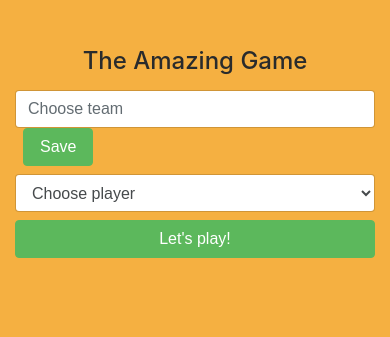
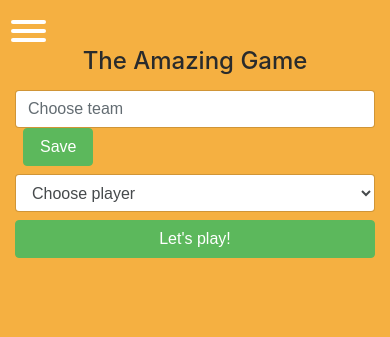
Before and after one commit to obed123456/teamgrape, a PHP site: page /startpage.html in a window 390 px wide. Shown: the top 337 px of the page. Run offline with PHP 8.4, Linux system fonts and the light colour scheme; some libraries are stand-ins or nearby versions.

Commit message:
Adding and fixed startpage menu

```diff
--- a/CSS/menu.css
+++ b/CSS/menu.css
@@ -1,15 +1,3 @@
-body
-{
-  margin: 0;
-  padding: 0;
-  width: 100vh;
-  height: 100vh;
-
-  /* make it look decent enough */
-  background: #232323;
-  color: #cdcdcd;
-  font-family: "Avenir Next", "Avenir", sans-serif;
-}
 
 a
 {
@@ -27,18 +15,25 @@ a:hover
 #menuToggle
 {
   display: block;
-  position: relative;
+  position: absolute;
   top: 50px;
   left: 50px;
-  width: 100vh;
-  height: 100vh;
-
   z-index: 1;
-
   -webkit-user-select: none;
   user-select: none;
 }
-
+@media screen and (max-width: 480px) {
+#menuToggle
+{
+  display: block;
+  position: absolute;
+  top: 20px;
+  left: 11px;
+  z-index: 1;
+  -webkit-user-select: none;
+  user-select: none;
+}
+}
 #menuToggle input
 {
   display: block;
@@ -47,12 +42,9 @@ a:hover
   position: absolute;
   top: -7px;
   left: -5px;
-
   cursor: pointer;
-
   opacity: 0; /* hide this */
   z-index: 2; /* and place it over the hamburger */
-
   -webkit-touch-callout: none;
 }
 
@@ -66,14 +58,10 @@ a:hover
   height: 4px;
   margin-bottom: 5px;
   position: relative;
-
-  background: #cdcdcd;
+  background:white;
   border-radius: 3px;
-
   z-index: 1;
-
   transform-origin: 4px 0px;
-
   transition: transform 0.5s cubic-bezier(0.77,0.2,0.05,1.0),
               background 0.5s cubic-bezier(0.77,0.2,0.05,1.0),
               opacity 0.55s ease;
@@ -124,12 +112,14 @@ a:hover
 #menu
 {
   position: absolute;
-  width: 100vh;
+  width: 75vh;
   height: 100vh;
   margin: -100px 0 0 -50px;
   padding: 50px;
   padding-top: 125px;
-
+   margin-top: 0;
+    margin-bottom: 0;
+  top:-50px;
   background: #ededed;
   list-style-type: none;
   -webkit-font-smoothing: antialiased;
--- a/startpage.html
+++ b/startpage.html
@@ -7,8 +7,31 @@
     <meta name="viewport" content="width=device-width, initial-scale=1">
     <link rel="stylesheet" href="https://maxcdn.bootstrapcdn.com/bootstrap/4.0.0-beta.3/css/bootstrap.min.css" integrity="sha384-Zug+QiDoJOrZ5t4lssLdxGhVrurbmBWopoEl+M6BdEfwnCJZtKxi1KgxUyJq13dy" crossorigin="anonymous">
     <link rel="stylesheet" type="text/css" href="CSS/stylesheet.css">
+	    <link rel="stylesheet" type="text/css" href="CSS/menu.css" />
 </head>
 <body>
+<nav role="navigation">
+    <div id="menuToggle">
+      <!--
+      A fake / hidden checkbox is used as click reciever,
+      so you can use the :checked selector on it.
+      -->
+      <input type="checkbox"/>
+      <span></span>
+      <span></span>
+      <span></span>
+
+      <ul id="menu">
+        <a href="#"><li>Leaderboard</li></a>
+        <a href="#"><li>Join a Team</li></a>
+        <a href="#"><li>Create a Team</li></a>
+        <a href="#"><li>Settings</li></a>
+        <a href="#"><li>Help</li></a>
+        <a href="index.html"><li>Logut</li></a>
+      </ul>
+    </div>
+  </nav>
+
     <div class="container-fluid startPageTop">
         <div class="row">
             <div class="col-lg-12">
```
